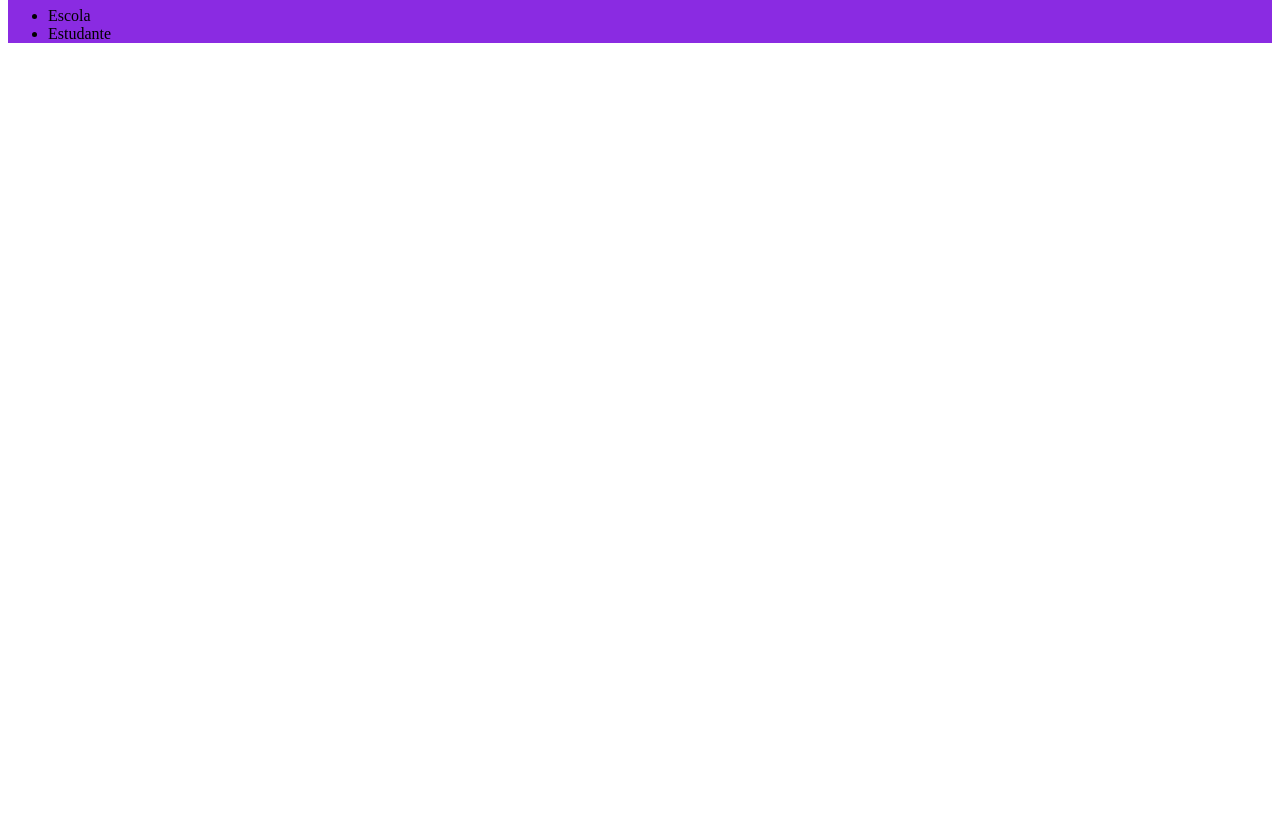
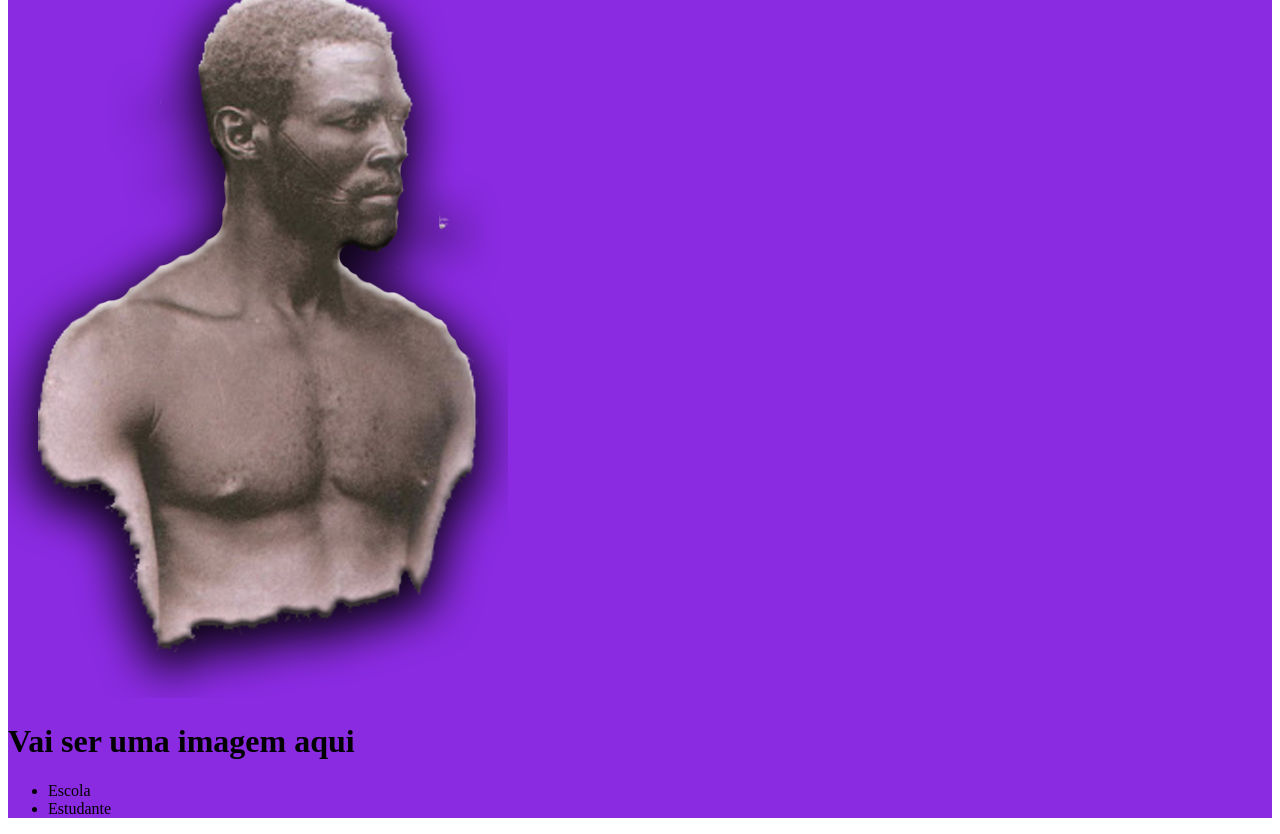
Before and after one commit to otaviano2/escola, a plain HTML site: page index.html in a window 1280 px wide. Shown: the part 73-907 px from the top of the page. Before the commit the page ends 800 px from the top, so only its background shows below. Drawn offline with Linux system fonts and the light colour scheme.

Commit message:
Add files via upload

```diff
--- a/index.html
+++ b/index.html
@@ -9,6 +9,7 @@
 </head>
 <body>
     <header>
+        <img src="pngwing.com.png" alt="escravidão">
         <h1>Vai ser uma imagem aqui</h1>
         <ul>
             <li>Escola</li>
```
Also changed, not shown: pngwing.com.png (added), style.css (line endings or trailing spaces).
